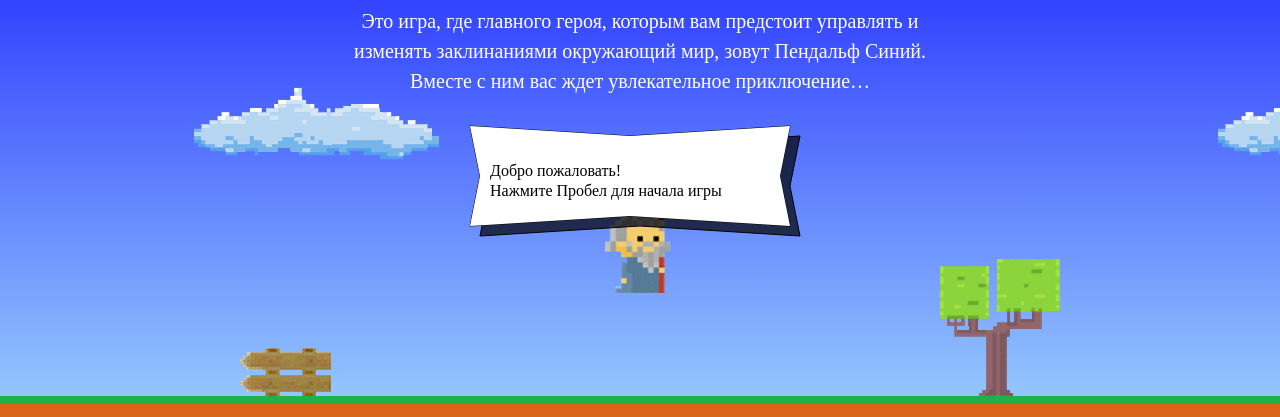
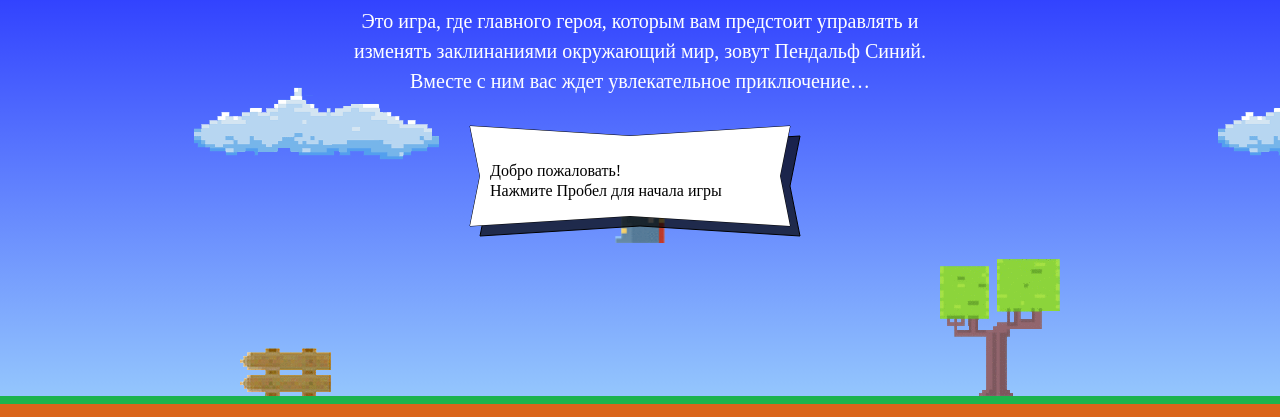
Before and after one commit to ArtificialMan3000/982415-code-and-magick-20, a website: page index.html in a window 1280 px wide. Shown: the part 203-620 px from the top of the page. Drawn offline with Linux system fonts and the light colour scheme; a web font is replaced by a local one.

Commit message:
Исправил положение мага по вертикали

```diff
--- a/index.html
+++ b/index.html
@@ -211,7 +211,7 @@ var getWizardX = function (fieldWidth) {
 
 // Положение мага по вертикали
 var getWizardY = function (fieldHeight) {
-  return (fieldHeight / 2) - getWizardHeight() / 2;
+  return (fieldHeight / 3) - getWizardHeight() / 2;
 }
 
 </script>
```
